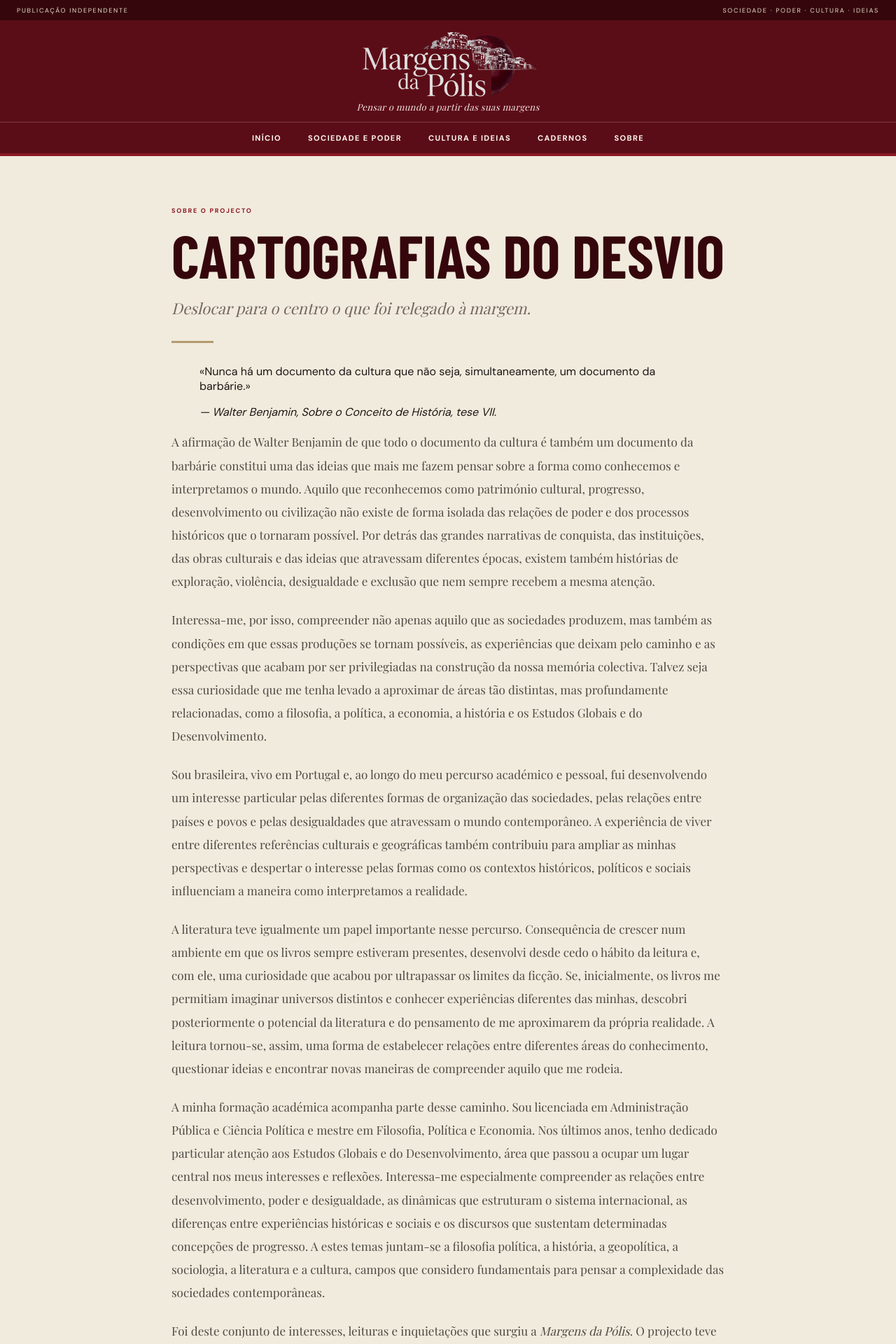
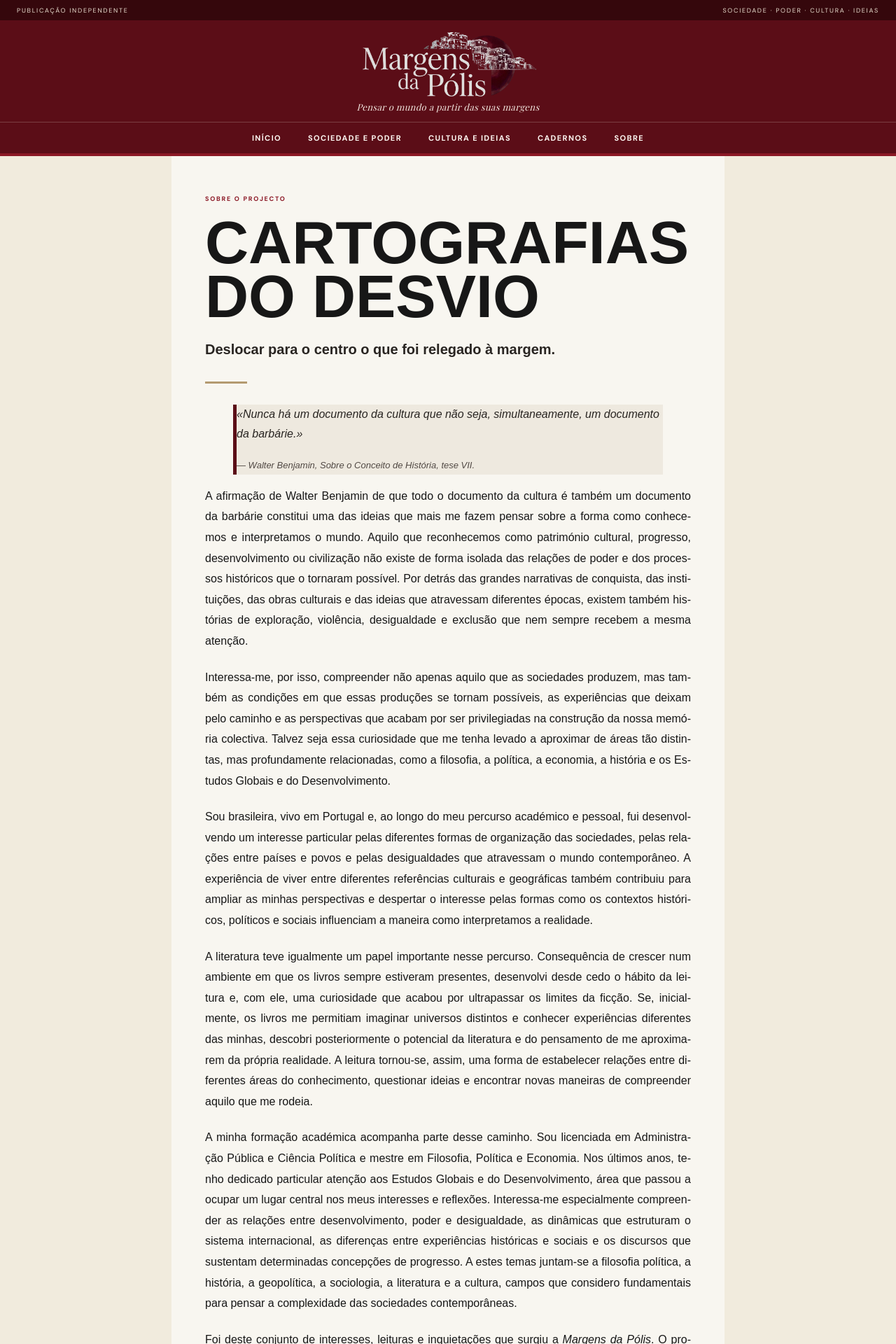
Before and after one commit to gmonteiropolli-design/Margens-da-Polis, a Jekyll site: the page built from sobre.md, in a window 1280 px wide. Shown: the top 1920 px of the page at 70% size. Built offline with Jekyll 4.4.1, drawn with Linux system fonts in a browser that asks for light colours; some web fonts are replaced.

Commit message:
Refina tipografia e fundo da página Sobre

```diff
--- a/assets/css/style.css
+++ b/assets/css/style.css
@@ -437,3 +437,38 @@ main{max-width:1360px;padding-left:clamp(18px,4vw,58px);padding-right:clamp(18px
 .main-nav a{color:#fff8f3}
 .main-nav a:hover,.main-nav a:focus{background-color:#741321;color:#fff}
 .masthead-tagline{color:#f3e6df}
+
+
+/* Página Sobre — leitura mais clara, tipografia sem serifa e texto justificado */
+.about-page{
+  background:#f8f6f0;
+  color:#171717;
+  padding:clamp(24px,4vw,48px);
+}
+.about-page h1,
+.about-page h2,
+.about-page p,
+.about-page blockquote,
+.about-page cite{
+  font-family:Arial,Helvetica,sans-serif;
+}
+.about-page h1{color:#171717}
+.about-page h2{color:#5b0d17;font-weight:700}
+.about-page .about-intro{
+  color:#292522;
+  font:600 20px/1.6 Arial,Helvetica,sans-serif;
+}
+.about-page>p:not(.about-intro){
+  color:#171717;
+  font:16px/1.85 Arial,Helvetica,sans-serif;
+  text-align:justify;
+  hyphens:auto;
+}
+.about-page blockquote{
+  color:#292522;
+  background:#eee9df;
+  border-left:5px solid #5b0d17;
+  font:italic 16px/1.75 Arial,Helvetica,sans-serif;
+}
+.about-page blockquote p{font:italic 16px/1.75 Arial,Helvetica,sans-serif}
+.about-page cite{font-size:13px;color:#514944}
```
